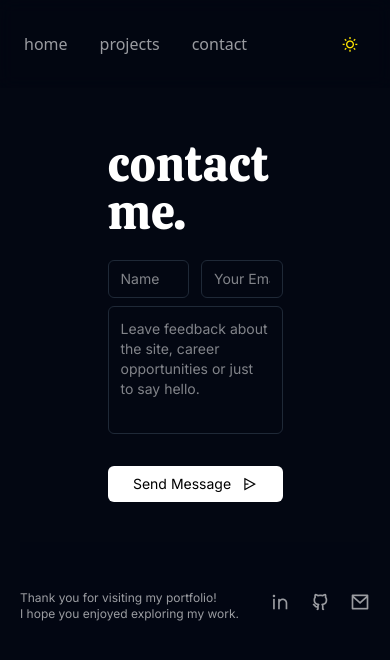
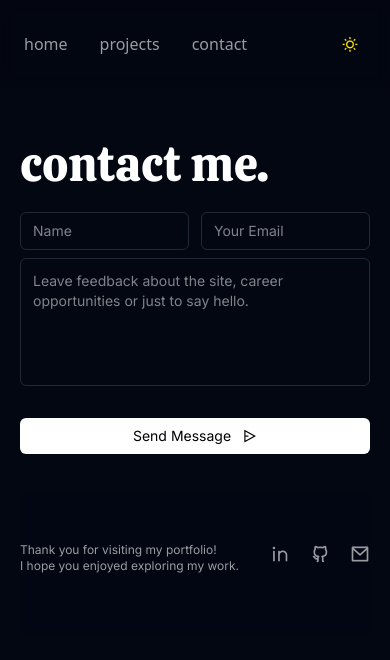
Before and after one commit to adarsh-279/Portfolio, a React (Vite) app in the folder frontend/: page /contact in a window 390 px wide. Shown: the top 660 px of the page. Built offline with nearby package versions, Linux system fonts and the light colour scheme.

Commit message:
contact page responsive for all devices

```diff
--- a/frontend/src/pages/Contact.jsx
+++ b/frontend/src/pages/Contact.jsx
@@ -30,7 +30,7 @@ const ContactForm = () => {
       <Navbar />
       <div className="dark:bg-[#030712] opacity-100 w-full min-h-screen p-5 pt-15 dark:text-white font-[inter]">
         <div className="w-full mx-auto">
-          <div className="w-[50%] mx-auto pt-20">
+          <div className="w-full md:w-[90%] lg:w-[70%] xl:w-[50%] mx-auto pt-20">
             <h1 className="text-5xl text-balance font-[calistoga] pb-6">
               contact me.
             </h1>
```
